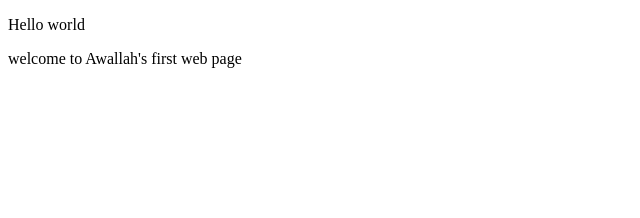
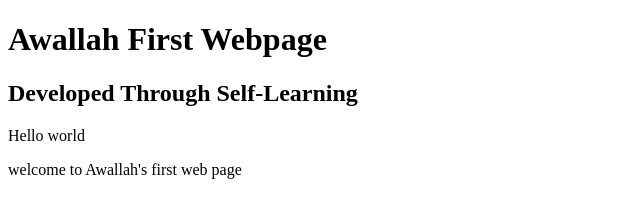
Before and after one commit to AwallahJr/Awoze, a plain HTML site: page Awallah-webpage.html in a window 1280 px wide. Shown: the whole page, without its empty margins (0-640 px from the left). Drawn offline with Linux system fonts and the light colour scheme.

Commit message:
add header block elements to the page

```diff
--- a/Awallah-webpage.html
+++ b/Awallah-webpage.html
@@ -3,6 +3,9 @@
     <title>Awallah First Webpage</title>
 </head>
 <body>
+    <h1>Awallah First Webpage</h1>
+    <h2>Developed Through Self-Learning</h2>
+
     <p>Hello world</p>
     <p>welcome to Awallah's first web page</p>
 </body>
```
